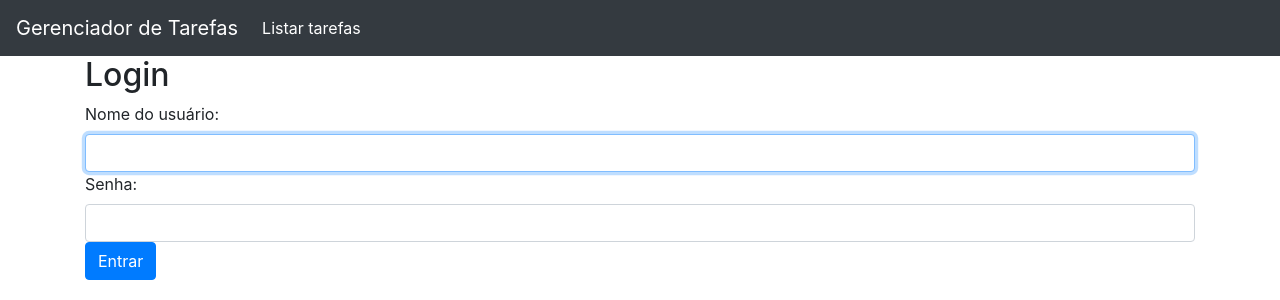
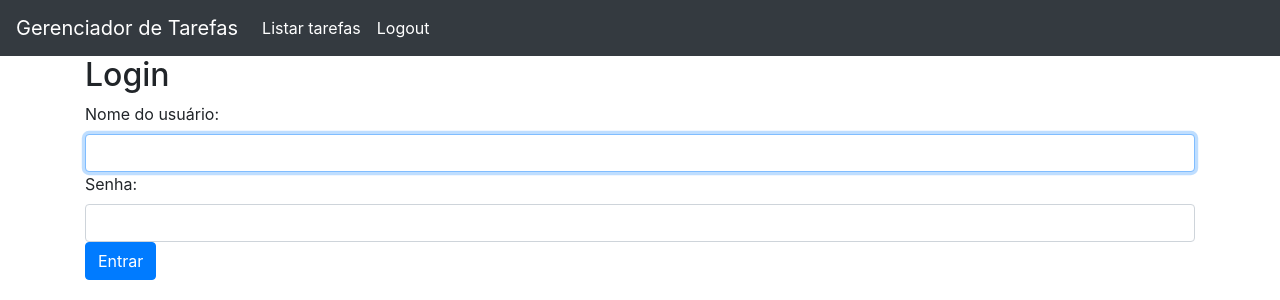
Before and after one commit to marrcandre/gerenciador_tarefas, a Django app: page /logar_usuario/?next=/remover_tarefa/1 in a window 1280 px wide. Shown: the top 300 px of the page. Run offline with Django 3.2, Linux system fonts and the light colour scheme; some libraries are stand-ins or nearby versions.

Commit message:
Logout de usuarios

```diff
--- a/gerenciador_tarefas/app/templates/base.html
+++ b/gerenciador_tarefas/app/templates/base.html
@@ -19,6 +19,9 @@
       <li class="nav-item active">
         <a class="nav-link" href="{% url 'listar_tarefas' %}">Listar tarefas</a>
       </li>
+      <li class="nav-item active">
+        <a class="nav-link" href="{% url 'deslogar_usuario' %}">Logout</a>
+      </li>
     </ul>
   </div>
 </nav>
--- a/gerenciador_tarefas/app/urls.py
+++ b/gerenciador_tarefas/app/urls.py
@@ -10,4 +10,5 @@ urlpatterns = [
     path('remover_tarefa/<int:id>', remover_tarefa, name='remover_tarefa'),
     path('cadastrar_usuario/', cadastrar_usuario, name='cadastrar_usuario'),
     path('logar_usuario/', logar_usuario, name='logar_usuario'),
+    path('deslogar_usuario/', deslogar_usuario, name='deslogar_usuario'),
 ]
--- a/gerenciador_tarefas/app/views/usuario_views.py
+++ b/gerenciador_tarefas/app/views/usuario_views.py
@@ -1,5 +1,5 @@
 from django.contrib import messages
-from django.contrib.auth import authenticate, login
+from django.contrib.auth import authenticate, login, logout
 from django.contrib.auth.forms import UserCreationForm, AuthenticationForm
 from django.shortcuts import render, redirect
 
@@ -29,3 +29,8 @@ def logar_usuario(request):
     else:
         form_login = AuthenticationForm()
     return render(request, 'usuarios/login.html', {'form_login': form_login})
+
+
+def deslogar_usuario(request):
+    logout(request)
+    return redirect('logar_usuario')
```
